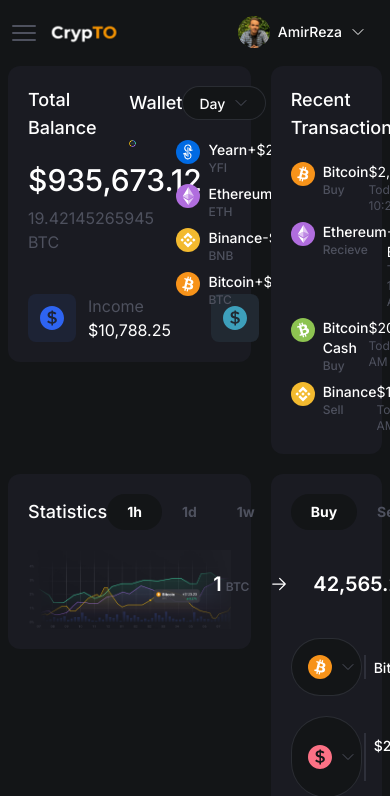
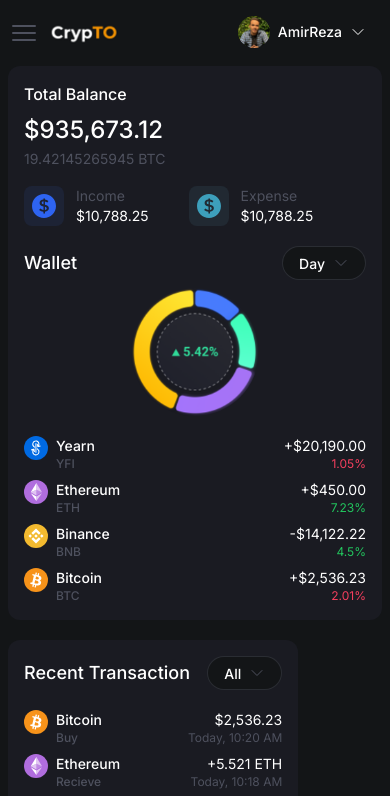
Before and after one commit to amir-rh99/crypto-dashboard, a Next.js app: page / in a window 390 px wide. Shown: the top 796 px of the page. Built offline with nearby package versions, Linux system fonts and the light colour scheme.

Commit message:
responsive home page and balance section

```diff
--- a/app/components/Balance.tsx
+++ b/app/components/Balance.tsx
@@ -12,22 +12,22 @@
 
 const Balance = () => {
   return (
-    <div className="grid grid-cols-2">
+    <div className="grid lg:grid-cols-2 gap-5 lg:gap-0">
         <div>
-          <h6 className="text-title font-medium text-lg mb-5">Total Balance</h6>
+          <h6 className="text-title font-medium text-base lg:text-lg mb-2 lg:mb-5">Total Balance</h6>
           <TotalBalance />
         </div>
 
         <div>
-          <div className='flex justify-between items-center mb-5'>
+          <div className='flex justify-between items-center mb-2 lg:mb-5'>
             <h6 className="text-title font-medium text-lg">Wallet</h6>
             <div>
               <Menu items={WalletMenuItems} />
             </div>
           </div>
-          <div className="grid grid-cols-3 gap-10">
-            <div>
-              <img src="/images/chart.png" className="rounded-full" />
+          <div className="lg:grid grid-cols-3 gap-10">
+            <div className="mb-5 lg:mb-0">
+              <img src="/images/chart.png" className="rounded-full mx-auto h-32 aspect-square lg:h-auto" />
             </div>
 
             <div className="col-span-2">
--- a/app/components/Card.tsx
+++ b/app/components/Card.tsx
@@ -1,6 +1,6 @@
 const Card = ({children}:{children: React.ReactNode}) => {
   return (
-    <div className="bg-card rounded-xl p-5">
+    <div className="bg-card rounded-xl p-4 lg:p-5">
         {children}
     </div>
   )
--- a/app/components/TotalBalance.tsx
+++ b/app/components/TotalBalance.tsx
@@ -1,30 +1,30 @@
 const TotalBalance = () => {
   return (
-    <div className="flex flex-col gap-10">
+    <div className="flex flex-col gap-4 lg:gap-10">
       <div>
-      <div className="text-3xl font-medium text-title mb-2">
+        <div className="text-2xl lg:text-3xl font-medium text-title lg:mb-2">
           $935,673.12
         </div>
-      <span className="text-info">
+        <span className="text-sm lg:text-base text-info">
           19.42145265945
           <span> BTC</span>
         </span>
       </div>
       <div className="flex gap-10">
         <div className="flex gap-3">
-        <span className="bg-[#1D2335] w-12 h-12 inline-flex justify-center items-center rounded-lg">
+          <span className="bg-[#1D2335] w-10 lg:w-12 h-10 lg:h-12 inline-flex justify-center items-center rounded-lg">
             <svg className="w-6 fill-[#2E64F1]" xmlns="http://www.w3.org/2000/svg" viewBox="0 0 32 32"><path d="M16 32C7.163 32 0 24.837 0 16S7.163 0 16 0s16 7.163 16 16-7.163 16-16 16zm6.5-12.846c0-2.523-1.576-3.948-5.263-4.836v-4.44c1.14.234 2.231.725 3.298 1.496l1.359-2.196a9.49 9.49 0 00-4.56-1.776V6h-2.11v1.355c-3.032.234-5.093 1.963-5.093 4.486 0 2.64 1.649 3.925 5.19 4.813v4.58c-1.577-.234-2.886-.935-4.269-2.01L9.5 21.35a11.495 11.495 0 005.724 2.314V26h2.11v-2.313c3.08-.257 5.166-1.963 5.166-4.533zm-7.18-5.327c-1.867-.537-2.327-1.168-2.327-2.15 0-1.027.8-1.845 2.328-1.962zm4.318 5.49c0 1.122-.873 1.893-2.401 2.01v-4.229c1.892.538 2.401 1.168 2.401 2.22z" fillRule="evenodd"/></svg>
           </span>
-        <div>
+          <div className="text-sm lg:text-base flex flex-col justify-between">
             <h6 className="text-info">Income</h6>
             <p className="text-title">$10,788.25</p>
           </div>
         </div>
         <div className="flex gap-3">
-        <span className="bg-[#212932] w-12 h-12 inline-flex justify-center items-center rounded-lg">
+          <span className="bg-[#212932] w-10 lg:w-12 h-10 lg:h-12 inline-flex justify-center items-center rounded-lg">
             <svg className="w-6 fill-[#3D9FBB]" xmlns="http://www.w3.org/2000/svg" viewBox="0 0 32 32"><path d="M16 32C7.163 32 0 24.837 0 16S7.163 0 16 0s16 7.163 16 16-7.163 16-16 16zm6.5-12.846c0-2.523-1.576-3.948-5.263-4.836v-4.44c1.14.234 2.231.725 3.298 1.496l1.359-2.196a9.49 9.49 0 00-4.56-1.776V6h-2.11v1.355c-3.032.234-5.093 1.963-5.093 4.486 0 2.64 1.649 3.925 5.19 4.813v4.58c-1.577-.234-2.886-.935-4.269-2.01L9.5 21.35a11.495 11.495 0 005.724 2.314V26h2.11v-2.313c3.08-.257 5.166-1.963 5.166-4.533zm-7.18-5.327c-1.867-.537-2.327-1.168-2.327-2.15 0-1.027.8-1.845 2.328-1.962zm4.318 5.49c0 1.122-.873 1.893-2.401 2.01v-4.229c1.892.538 2.401 1.168 2.401 2.22z" fillRule="evenodd"/></svg>
           </span>
-        <div>
+          <div className="text-sm lg:text-base flex flex-col justify-between">
             <h6 className="text-info">Expense</h6>
             <p className="text-title">$10,788.25</p>
           </div>
--- a/app/page.tsx
+++ b/app/page.tsx
@@ -11,7 +11,7 @@
   return (
     <div className="grid grid-cols-1 gap-5">
 
-      <div className="grid grid-cols-3 gap-5">
+      <div className="grid lg:grid-cols-3 gap-5">
         <div className="col-span-2">
           <Card>
             <Balance />
@@ -24,7 +24,7 @@
         </div>
       </div>
 
-      <div className="grid grid-cols-3 gap-5">
+      <div className="grid lg:grid-cols-3 gap-5">
         <div className="col-span-2">
           <Card>
             <Statistics />
```
Lines whose indentation alone changed are shown as unchanged.
